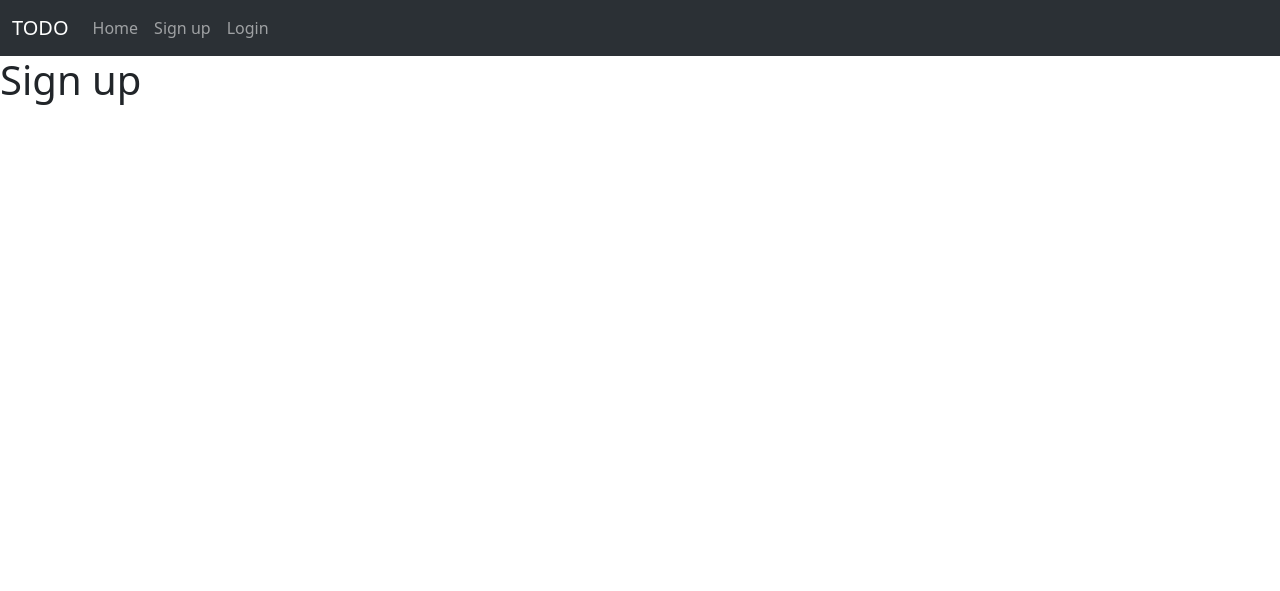
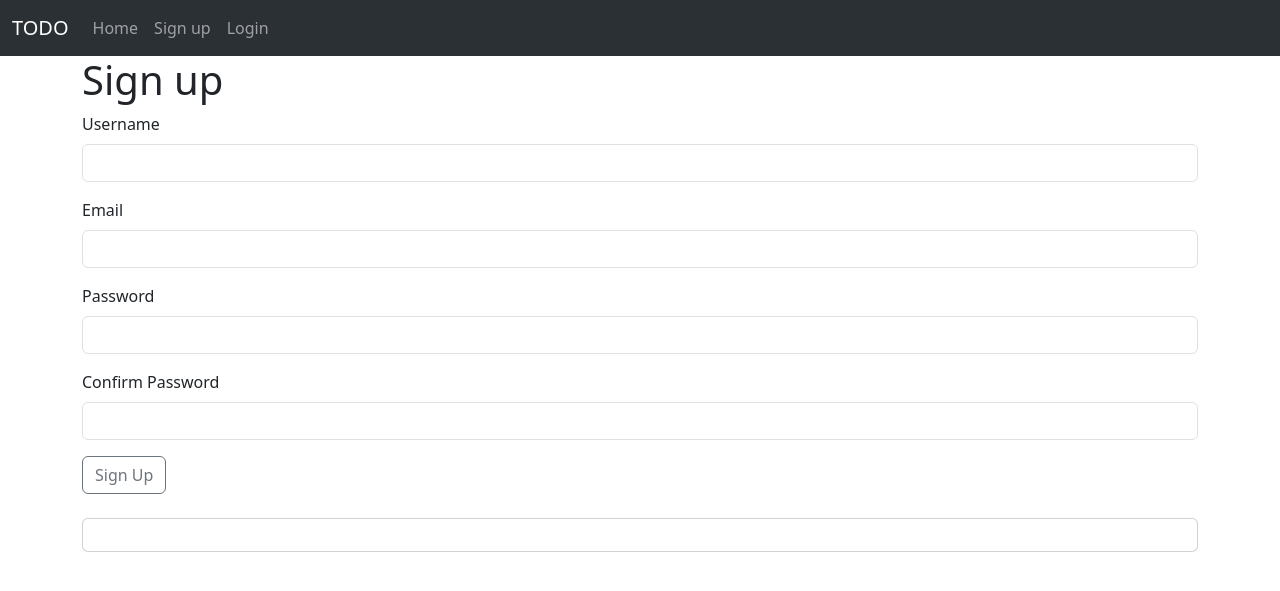
Before and after one commit to ParthipPR/mulearn_todo, a Django app: template todoapp/templates/signup.html in a window 1280 px wide. Shown: the top 591 px of the page. Run offline with Django 5.2, Linux system fonts and the light colour scheme; the template is opened without the code that fills it, so the values that code supplies are empty.

Commit message:
"Feat: Added all feature regarding signup"

```diff
--- a/todoapp/base/urls.py
+++ b/todoapp/base/urls.py
@@ -3,9 +3,6 @@ from . import views
 
 urlpatterns = [
     path("", views.home, name="home"),
-    path("login/",views.login,name="login"),
-    path("signup/",views.signup,name="signup"),
-
     path("tasks/",views.tasks,name="tasks"),
     path("completed/<int:task_id>/", views.completed, name='completed'),
     path("delete/<int:task_id>/",views.delete,name="delete"),
--- a/todoapp/base/views.py
+++ b/todoapp/base/views.py
@@ -6,12 +6,6 @@ from datetime import date
 # Create your views here.
 def home(request):
     return render(request,"home.html")
-
-def login(request):
-    return render(request,"login.html")
-
-def signup(request):
-    return render(request,"signup.html")
 
 def updatepage(request, task_id):
     task = get_object_or_404(Task, pk=task_id)
--- a/todoapp/templates/navbar.html
+++ b/todoapp/templates/navbar.html
@@ -15,8 +15,8 @@
           <div class="collapse navbar-collapse" id="navbarNavAltMarkup">
             <div class="navbar-nav">
                 <a class="nav-link" aria-current="page" href="/tasks/">Home</a>
-                <a class="nav-link " href="/signup/">Sign up</a>
-                <a class="nav-link " href="/login/">Login</a>
+                <a class="nav-link " href="/accounts/register">Sign up</a>
+                <a class="nav-link " href="/accounts/login">Login</a>
             </div>
           </div>
         </div>
--- a/todoapp/templates/signup.html
+++ b/todoapp/templates/signup.html
@@ -1,5 +1,38 @@
 {% extends 'main.html' %}
 
 {% block content %}
-<h1>Sign up</h1>
+<div class="container">
+    <h1>Sign up</h1>
+    <form method="POST" action="register">
+        {% csrf_token %}
+        <div class="mb-3">
+            <label for="username" class="form-label">Username</label>
+            <input type="text" class="form-control" id="username" name="username" required>
+        </div>
+        <div class="mb-3">
+            <label for="email" class="form-label">Email</label>
+            <input type="email" class="form-control" id="email" name="email" required>
+        </div>
+        <div class="mb-3">
+            <label for="password" class="form-label">Password</label>
+            <input type="password" class="form-control" id="password" name="password" required>
+        </div>
+        <div class="mb-3">
+            <label for="confirm_password" class="form-label">Confirm Password</label>
+            <input type="password" class="form-control" id="confirm_password" name="confirm_password" required>
+        </div>
+        <button type="submit" class="btn btn-outline-secondary">Sign Up</button>
+    </form>
+    <br>
+
+    <div class="card">
+        <div class="card-body">
+        {% for message in messages %}
+          <h3>{{  message }}</h3>
+        {% endfor %}
+        </div>
+    </div>
+</div>
+
+
 {% endblock %}
--- a/todoapp/todoapp/urls.py
+++ b/todoapp/todoapp/urls.py
@@ -4,4 +4,5 @@ from django.urls import path, include
 urlpatterns = [
     path('admin/', admin.site.urls),
     path("", include('base.urls')),
+    path("accounts/", include('accounts.url'))
 ]
```
Also changed, not shown: todoapp/accounts/url.py (added, +7 -0 lines), todoapp/accounts/views.py (+31 -1 lines), todoapp/templates/login.html (+24 -1 lines), todoapp/db.sqlite3.
